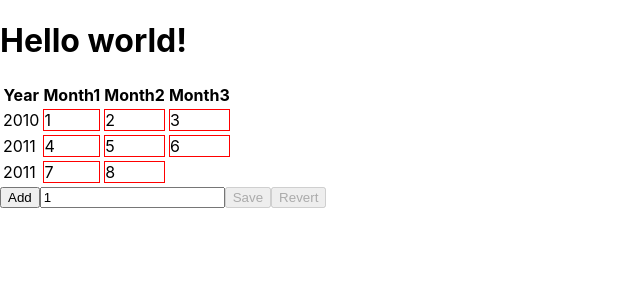
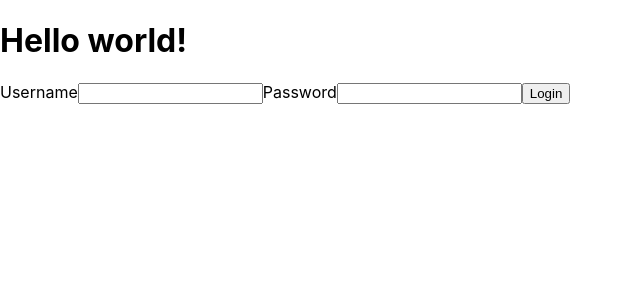
Before and after one commit to abcd-arl/hiv-forecasting-dashboard, a React (Create React App) app in the folder frontend/dashboard/: page /admin in a window 1280 px wide. Shown: the top 300 px of the page, without its empty margins (0-640 px from the left). Built offline with nearby package versions, Linux system fonts and the light colour scheme.

Commit message:
added login form

```diff
--- a/frontend/dashboard/src/components/App/App.js
+++ b/frontend/dashboard/src/components/App/App.js
@@ -1,12 +1,17 @@
 // import logo from './logo.svg';
 import './App.css';
 import Table from '../Table/Table';
+import LoginForm from '../LoginForm/LoginForm';
+import { Routes, Route } from 'react-router-dom';
 
 function App() {
 	return (
 		<>
 			<h1 className="text-3xl font-bold underline">Hello world!</h1>
-			<Table />
+			<Routes>
+				<Route path="/" element={<Table />} />
+				<Route path="/admin" element={<LoginForm />} />
+			</Routes>
 		</>
 	);
 }
--- a/frontend/dashboard/src/components/Cell/Cell.js
+++ b/frontend/dashboard/src/components/Cell/Cell.js
@@ -69,7 +69,7 @@ export default function Cell({ dispatch, index, initialValue, cellStatus, tableS
 
 	const handleDataOnDelete = (e) => {
 		let alertText =
-			'Are you sure you want to delete this cell and the cells after? Changes you made before this will automatically be saved.';
+			'Are you sure you want to delete this cell and the cells after? Changes you made before this will also be automatically saved.';
 		if (window.confirm(alertText)) dispatch({ type: 'delete', index: index });
 	};
 
--- /dev/null
+++ b/frontend/dashboard/src/components/LoginForm/LoginForm.js
@@ -0,0 +1,29 @@
+import { Formik, Field, Form, ErrorMessage } from 'formik';
+import * as Yup from 'yup';
+
+export default function LoginForm() {
+	return (
+		<Formik
+			initialValues={{ username: '', password: '' }}
+			validationSchema={Yup.object({
+				username: Yup.string().required('No username provided'),
+				password: Yup.string().required('No password provided.'),
+			})}
+			onSubmit={() => {
+				console.log('submitted');
+			}}
+		>
+			<Form>
+				<label htmlFor="username">Username</label>
+				<Field name="username" type="text" />
+				<ErrorMessage name="username" />
+
+				<label htmlFor="password">Password</label>
+				<Field name="password" type="password" />
+				<ErrorMessage name="password" />
+
+				<button type="submit">Login</button>
+			</Form>
+		</Formik>
+	);
+}
--- a/frontend/dashboard/src/index.js
+++ b/frontend/dashboard/src/index.js
@@ -1,14 +1,17 @@
 import React from 'react';
 import ReactDOM from 'react-dom/client';
 import './index.css';
-import App from './components/App/App'
+import App from './components/App/App';
 import reportWebVitals from './reportWebVitals';
+import { BrowserRouter } from 'react-router-dom';
 
 const root = ReactDOM.createRoot(document.getElementById('root'));
 root.render(
-  <React.StrictMode>
-    <App />
-  </React.StrictMode>
+	<React.StrictMode>
+		<BrowserRouter>
+			<App />
+		</BrowserRouter>
+	</React.StrictMode>
 );
 
 // If you want to start measuring performance in your app, pass a function
```
Also changed, not shown: frontend/dashboard/package.json (+4 -3 lines), 1 other file (tests, documents, lock files or other folders).
